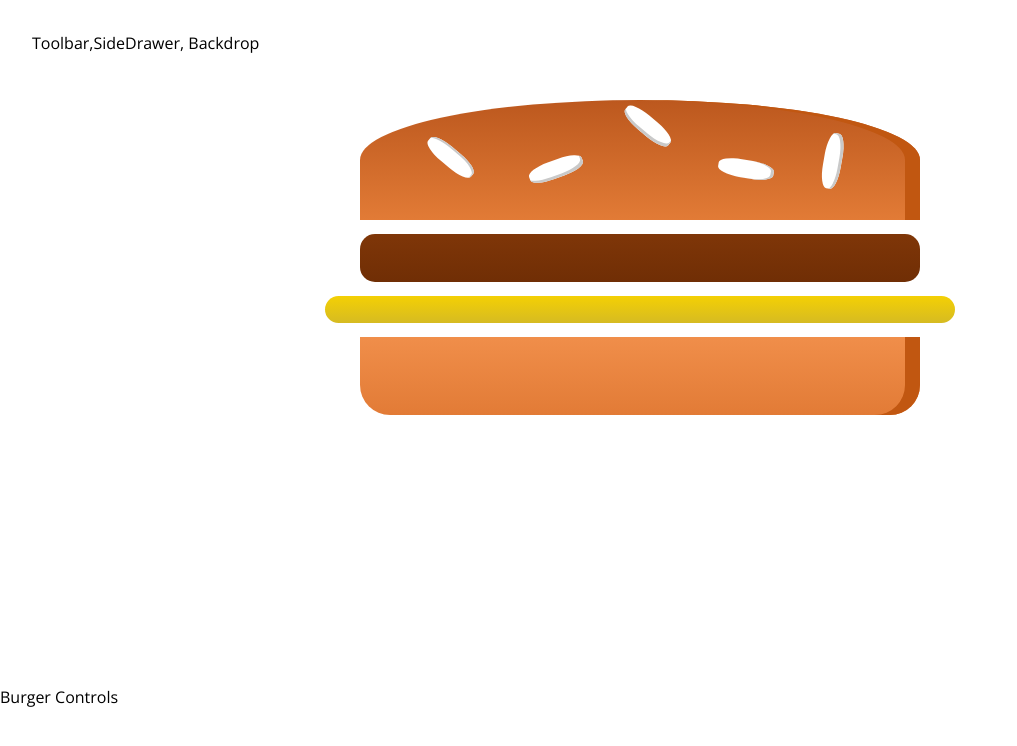
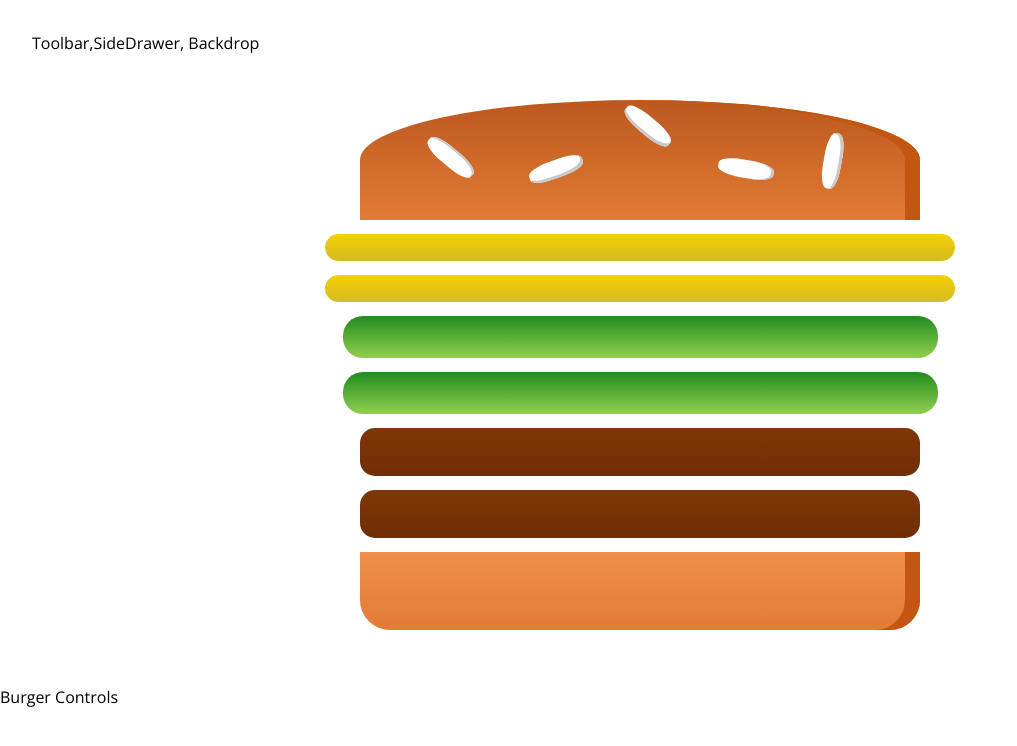
Before and after one commit to SamanAtashi/Practice_React-, a React (Create React App) app in the folder trial-3-Burger/: page / in a window 1280 px wide. Shown: the top 746 px of the page, without its empty margins (0-1017 px from the left). Built offline with nearby package versions, Linux system fonts and the light colour scheme.

Commit message:
Add semi-dynamic state to BurgerBuilder and passed it to Burger

```diff
--- a/trial-3-Burger/src/Components/Burger/Burger.js
+++ b/trial-3-Burger/src/Components/Burger/Burger.js
@@ -5,11 +5,23 @@ import classes from './Burger.module.css';
 import BurgerIngredient from './BurgerIngredient/BurgerIngredient';
 
 const Burger = (props) => {
+	const transformedIngredient = Object.keys(props.ingredients).map(
+		(igKey) => {
+			//return array of arrays
+			return [...Array(props.ingredients[igKey])].map((_, i) => {
+				return (
+					<BurgerIngredient key={igKey + i} type={igKey} />
+				);
+			});
+		}
+	);
+
+	console.log(transformedIngredient);
+
 	return (
 		<div className={classes.Burger}>
 			<BurgerIngredient type="bread-top" />
-			<BurgerIngredient type="meat" />
-			<BurgerIngredient type="cheese" />
+			{transformedIngredient}
 			<BurgerIngredient type="bread-bottom" />
 		</div>
 	);
--- a/trial-3-Burger/src/Containers/BurgerBuilder/BurgerBuilder.js
+++ b/trial-3-Burger/src/Containers/BurgerBuilder/BurgerBuilder.js
@@ -5,10 +5,16 @@ import Aux from '../../hoc/aux';
 import Burger from '../../Components/Burger/Burger';
 
 class BurgerBuilder extends Component {
+	state = {
+		cheese: 2,
+		salad: 2,
+		meat: 2,
+	};
+
 	render() {
 		return (
 			<Aux>
-				<Burger />
+				<Burger ingredients={this.state} />
 				<div>Burger Controls</div>
 			</Aux>
 		);
```
